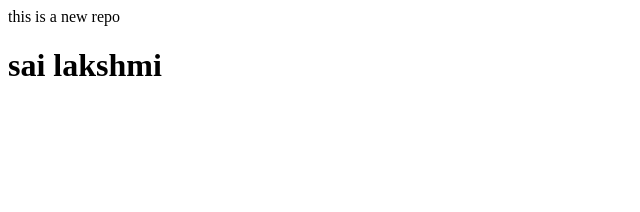
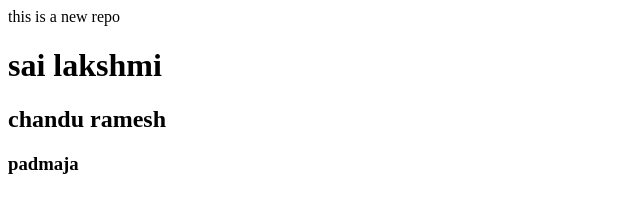
Before and after one commit to sai-lakshmi57/localrepo, a plain HTML site: page index.html in a window 1280 px wide. Shown: the whole page, without its empty margins (0-640 px from the left). Drawn offline with Linux system fonts and the light colour scheme.

Commit message:
adding lines

```diff
--- a/index.html
+++ b/index.html
@@ -1,2 +1,4 @@
 <p>this is a new repo</p>
 <h1>sai lakshmi</h1>
+<h2>chandu ramesh</h2>
+<h3>padmaja</h3>
```
